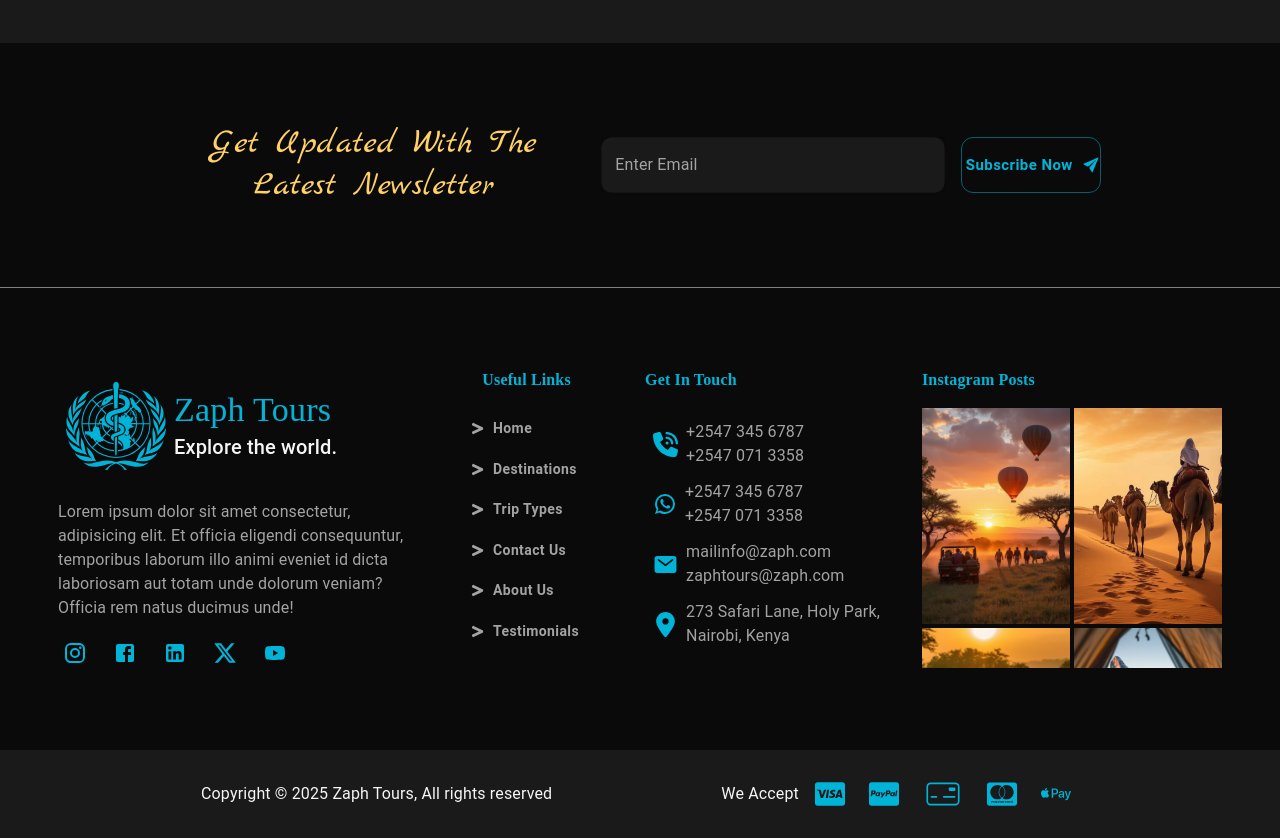
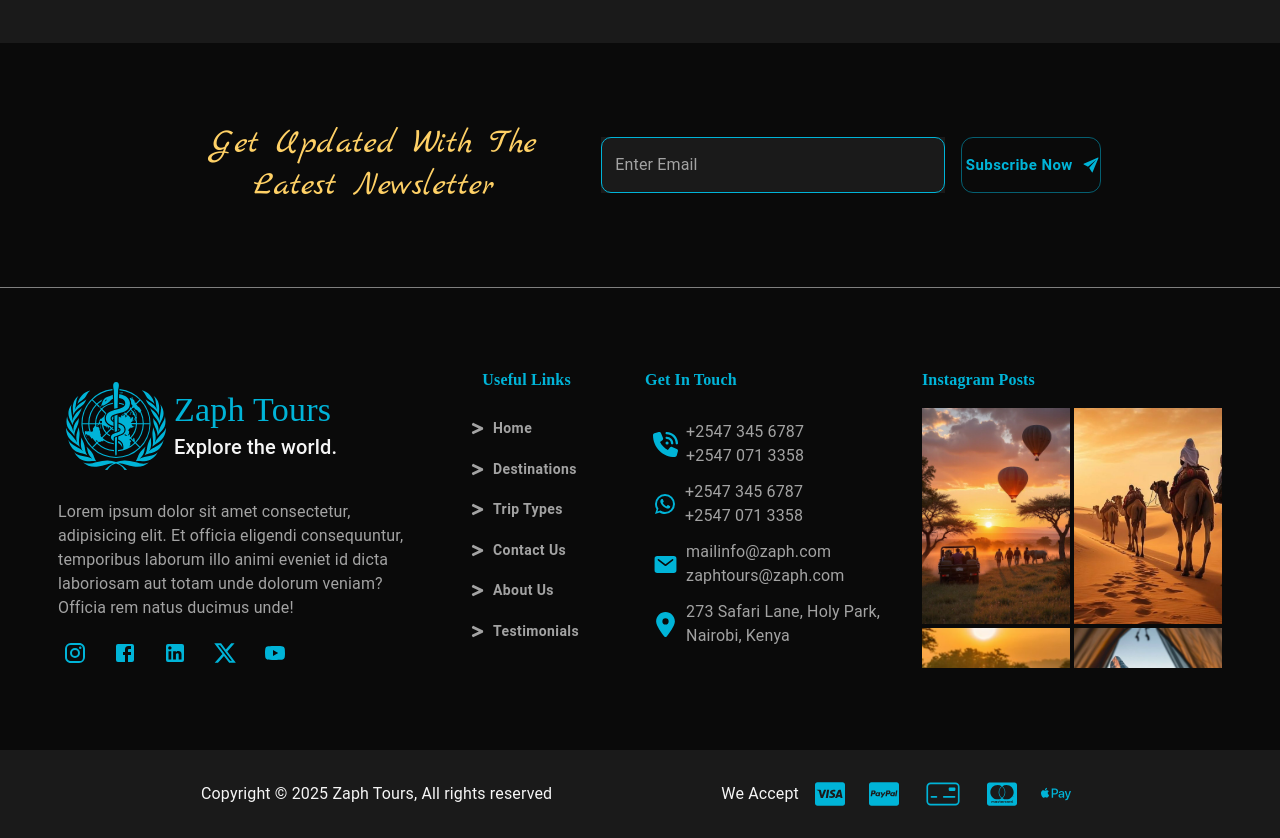
Before and after one commit to charles-254/ZaphTours, a React (Vite) app: page / in a window 1280 px wide. Shown: the part 6520-7358 px from the top of the page. Built offline with nearby package versions, Linux system fonts and the light colour scheme; a web font is replaced by a local one.

Commit message:
change border color for email input

```diff
--- a/src/components/Footer.tsx
+++ b/src/components/Footer.tsx
@@ -66,7 +66,15 @@ export const Footer = () => {
             fullWidth
             label="Enter Email"
             variant="outlined"
-            sx={{ bgcolor: "#1a1a1a", borderRadius: 3 }}
+            sx={{
+              bgcolor: "#1a1a1a",
+              "& .MuiOutlinedInput-root": {
+                "& fieldset": {
+                  borderColor: "primary.main",
+                  borderRadius: "10px",
+                },
+              },
+            }}
           />
           <Button
             variant="outlined"
```
